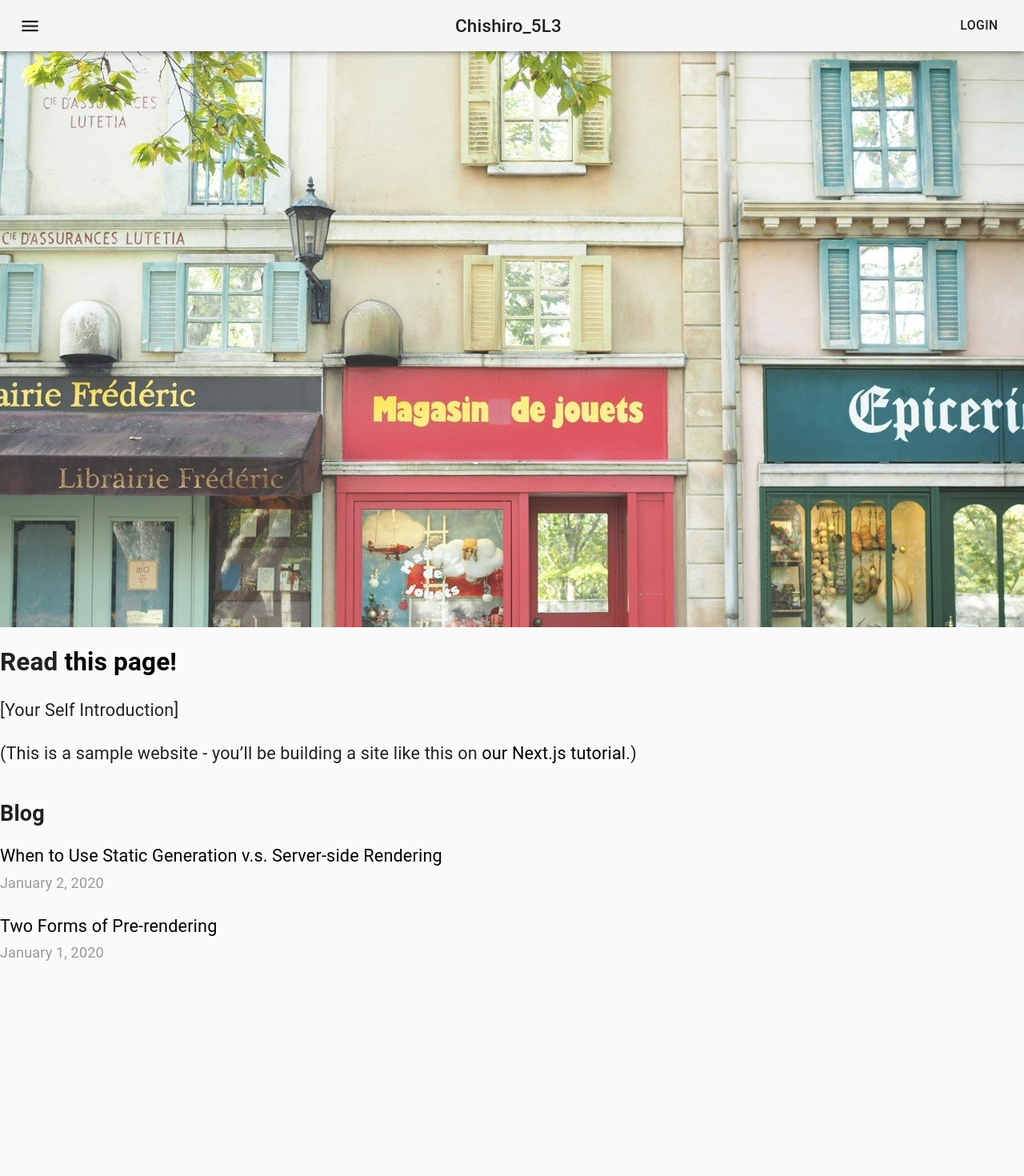
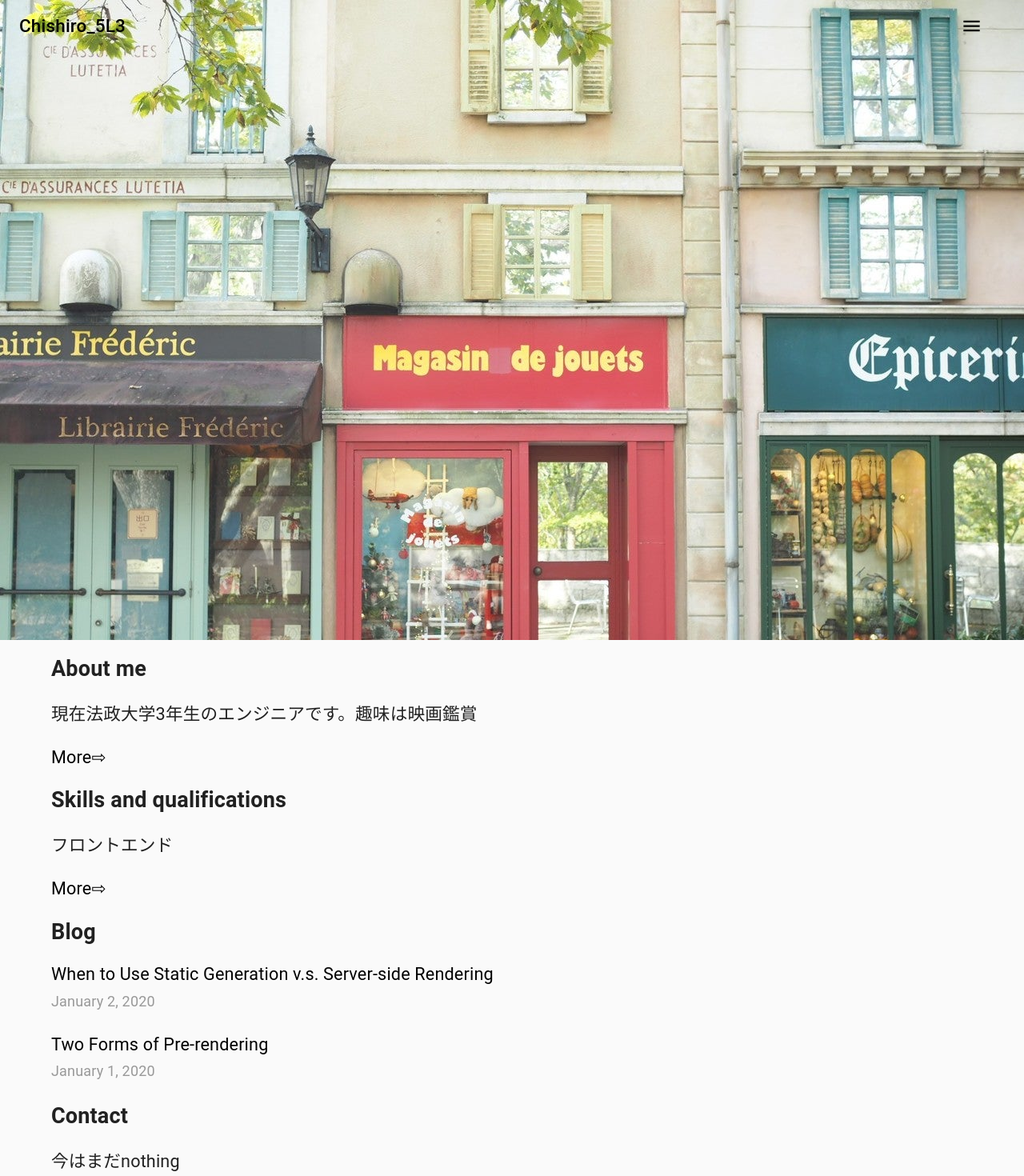
Before and after one commit to kazuki-homma/Chishiro_5L3_portofolio, a Next.js app in the folder next/: page / in a window 1280 px wide. Shown: the top 1470 px of the page at 80% size. Before the commit the page ends 1229 px from the top, so only its background shows below. Built offline with nearby package versions, Linux system fonts and the light colour scheme.

Commit message:
fix appbar

```diff
--- a/next/components/layout.js
+++ b/next/components/layout.js
@@ -14,17 +14,19 @@ export const siteTitle = 'Next.js Sample Website'
 
 const useStyles = makeStyles((theme) =>
   createStyles({
-    root: {
+    appbar: {
       flexGrow: 1,
-      color: "#388e3c",
-      backgroundColor: "#81c784"
+      color: "#000",
+      backgroundColor: "transparent",
+      boxShadow: 'none',
+      position: 'fixed'
     },
     menuButton: {
       marginRight: theme.spacing(2)
     },
     title: {
       flexGrow: 1,
-      textAlign: "center"
+      textAlign: "left"
     }
   })
 );
@@ -51,15 +53,14 @@ export default function Layout({ children, home }) {
         <meta name="twitter:card" content="summary_large_image" />
       </Head>
       <header className={styles.header}>
-      <AppBar position="static" color="default">
+      <AppBar position="static" className={classes.appbar}>
         <Toolbar>
+          <Typography variant="h6" className={classes.title}>
+            Chishiro_5L3
+          </Typography>
           <IconButton edge="start" className={classes.menuButton} color="inherit" aria-label="menu">
             <MenuIcon />
           </IconButton>
-          <Typography variant="h6" className={classes.title}>
-            Chishiro_5L3
-          </Typography>
-          <Button color="inherit">Login</Button>
         </Toolbar>
       </AppBar>
         {home ? (
--- a/next/pages/index.js
+++ b/next/pages/index.js
@@ -25,19 +25,20 @@ export default function Home({ allPostsData }) {
         <link rel="icon" href="/favicon.ico" />
       </Head>
 
-      <main>
-      <h1 className="title">
-        Read{' '}
-        <Link href="/posts/pre-rendering">
-          <a>this page!</a>
-        </Link>
-      </h1>
+      <main className={utilStyles.mainContainer}>
         <section className={utilStyles.headingMd}>
-          <p>[Your Self Introduction]</p>
-          <p>
-            (This is a sample website - you’ll be building a site like this on{' '}
-            <a href="https://nextjs.org/learn">our Next.js tutorial</a>.)
-          </p>
+          <h1 className={utilStyles.headingLg}>About me</h1>
+          <div>
+            <p>現在法政大学3年生のエンジニアです。趣味は映画鑑賞</p>
+          </div>
+          <Link href={'/'}>More⇨</Link>
+        </section>
+        <section className={utilStyles.headingMd}>
+          <h1 className={utilStyles.headingLg}>Skills and qualifications</h1>
+          <div>
+            <p>フロントエンド</p>
+          </div>
+          <Link href={'/'}>More⇨</Link>
         </section>
         <section className={`${utilStyles.headingMd} ${utilStyles.padding1px}`}>
         <h2 className={utilStyles.headingLg}>Blog</h2>
@@ -55,6 +56,12 @@ export default function Home({ allPostsData }) {
           ))}
         </ul>
       </section>
+      <section className={utilStyles.headingMd}>
+          <h1 className={utilStyles.headingLg}>Contact</h1>
+          <div>
+            <p>今はまだnothing</p>
+          </div>
+        </section>
       </main>
     </div>
     </Layout>
--- a/next/styles/hometop.module.scss
+++ b/next/styles/hometop.module.scss
@@ -1,6 +1,6 @@
 .container {
     width: 100vw;
-    height: 90vh;
+    height: 100vh;
     background-image: url(/picture-top.jpg);
     background-size: cover;
 }
--- a/next/styles/utils.module.scss
+++ b/next/styles/utils.module.scss
@@ -46,3 +46,8 @@
   .lightText {
     color: #999;
   }
+
+.mainContainer {
+  width: 90%;
+  margin: 0 5%;
+}
```
